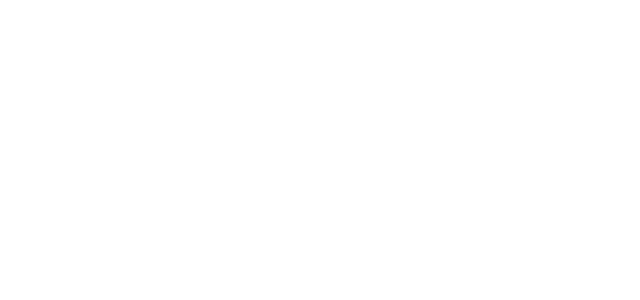
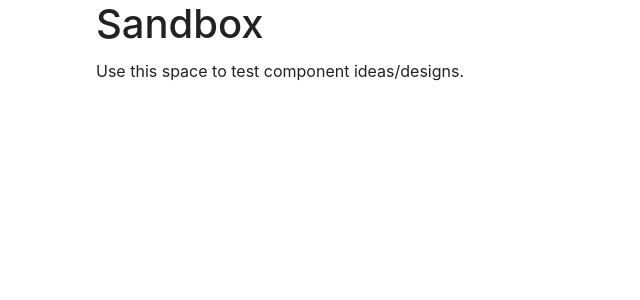
Before and after one commit to Squiff/lookingglass, a React app: page / in a window 1280 px wide. Shown: the top 300 px of the page, without its empty margins (0-640 px from the left). Built offline with nearby package versions, Linux system fonts and the light colour scheme.

Commit message:
move demo -> sandbox remove react router dependancy

```diff
--- a/package.json
+++ b/package.json
@@ -32,7 +32,6 @@
     "react": "^17.0.1",
     "react-dom": "^17.0.1",
     "react-refresh": "^0.9.0",
-    "react-router-dom": "^5.2.0",
     "sass": "^1.32.5",
     "sass-loader": "^10.1.1",
     "source-map-loader": "^2.0.0",
--- /dev/null
+++ b/sandbox/App.js
@@ -0,0 +1,12 @@
+import React from 'react';
+
+function App() {
+    return (
+        <div className="container">
+            <h1>Sandbox</h1>
+            <p>Use this space to test component ideas/designs.</p>
+        </div>
+    );
+}
+
+export default App;
--- a/src/demo/index.js
+++ b/sandbox/index.js
@@ -1,10 +1,10 @@
 import ReactDom from 'react-dom';
 import React from 'react';
-import DemoApp from './demoApp';
+import App from './App';
 
-import '../lib/sass/index.scss';
+import '../src/lib/sass/index.scss';
 import './style.css';
 
 const root = document.getElementById('root');
 
-ReactDom.render(<DemoApp />, root);
+ReactDom.render(<App />, root);
--- a/src/demo/demoApp.js
+++ /dev/null
@@ -1,7 +0,0 @@
-import React from 'react';
-
-function DemoApp() {
-    return <></>;
-}
-
-export default DemoApp;
--- a/webpack.dev.js
+++ b/webpack.dev.js
@@ -9,7 +9,7 @@
 module.exports = {
     mode: 'development',
     entry: {
-        main: './src/demo/index.js',
+        main: './sandbox/index.js',
     },
     output: {
         filename: '[name].js',
@@ -25,7 +25,7 @@
 
         // DEP_WEBPACK_COMPILATION_ASSETS: https://github.com/jantimon/html-webpack-plugin/issues/1527
         new HtmlWebpackPlugin({
-            template: './src/demo/index.html',
+            template: './sandbox/index.html',
             filename: 'index.html',
         }),
     ],
```
Also changed, not shown: sandbox/index.html (renamed from src/demo/index.html), sandbox/style.css (renamed from src/demo/style.css), 1 other file (tests, documents, lock files or other folders).
